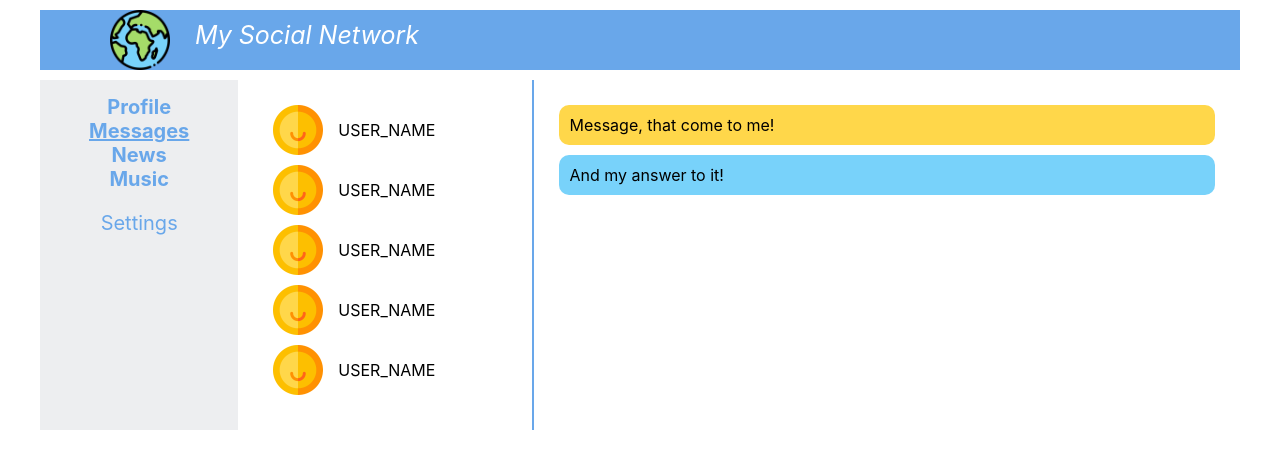
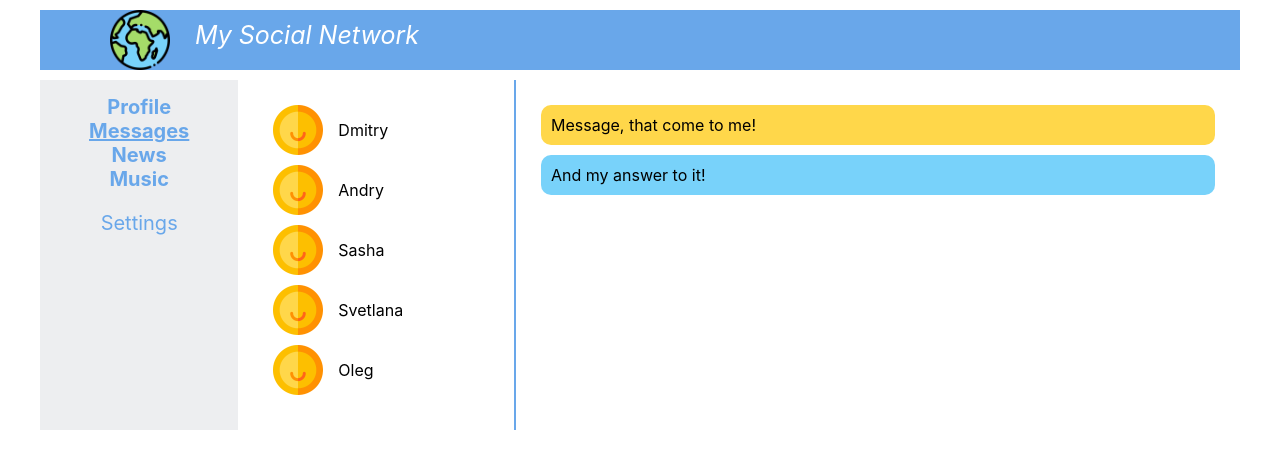
Before and after one commit to deftime/React-IT-K, a React (Create React App) app: page /dialogs in a window 1280 px wide. Shown: the top 468 px of the page. Built offline with nearby package versions, Linux system fonts and the light colour scheme.

Commit message:
Ls 21-22 nav to Dialogs+css

```diff
--- a/src/App.js
+++ b/src/App.js
@@ -13,6 +13,7 @@ function App(props) {
       <div className="wrapper">
         <Header />
         <Navbar />
+          <Route exact path='/' component={Profile} />
           <Route path='/profile' component={Profile} />
           <Route path='/dialogs' component={Dialogs} />
       </div>
--- a/src/components/Dialogs/dialogs.jsx
+++ b/src/components/Dialogs/dialogs.jsx
@@ -1,30 +1,41 @@
 import React from 'react';
 import cls from '../../css/dialogs.module.css';
 import ava from '../../images/smile.png';
+import {NavLink} from 'react-router-dom';
 
 function Dialogs() {
   return (
     <div className={cls.main}>
       <div className={cls.users}>
         <div className={cls.from}>
-          <img src={ava} alt="messFrom" width="50" />
-          <div><span>USER_NAME</span></div>
+          <NavLink to="/dialogs/1" activeClassName={cls.active}>
+            <img src={ava} alt="messFrom" width="50" />
+            <div><span>Dmitry</span></div>
+          </NavLink>
         </div>
         <div className={cls.from}>
-          <img src={ava} alt="messFrom" width="50" />
-          <div><span>USER_NAME</span></div>
+          <NavLink to="/dialogs/2" activeClassName={cls.active}>
+            <img src={ava} alt="messFrom" width="50" />
+            <div><span>Andry</span></div>
+          </NavLink>
         </div>
         <div className={cls.from}>
-          <img src={ava} alt="messFrom" width="50" />
-          <div><span>USER_NAME</span></div>
+          <NavLink to="/dialogs/3" activeClassName={cls.active}>
+            <img src={ava} alt="messFrom" width="50" />
+            <div><span>Sasha</span></div>
+          </NavLink>
         </div>
         <div className={cls.from}>
-          <img src={ava} alt="messFrom" width="50" />
-          <div><span>USER_NAME</span></div>
+         <NavLink to="/dialogs/4" activeClassName={cls.active}>
+            <img src={ava} alt="messFrom" width="50" />
+            <div><span>Svetlana</span></div>
+          </NavLink>
         </div>
         <div className={cls.from}>
-          <img src={ava} alt="messFrom" width="50" />
-          <div><span>USER_NAME</span></div>
+          <NavLink to="/dialogs/5" activeClassName={cls.active}>
+            <img src={ava} alt="messFrom" width="50" />
+            <div><span>Oleg</span></div>
+          </NavLink>
         </div>
       </div>
       <div className={cls.messages}>
--- a/src/css/dialogs.module.css
+++ b/src/css/dialogs.module.css
@@ -6,7 +6,7 @@
 .main .users {
   border-right: 2px solid #69a7ea;
   width: 25%;
-  padding: 25px;
+  padding: 25px 0 25px 25px;
 }
 
 .main .from {
@@ -23,6 +23,18 @@
 .main .from div span {
   line-height: 50px;
   margin-left: 15px;
+  color: black;
+}
+
+.main .from a {
+  display: inline-block;
+  width: 100%;
+  height: 100%;
+}
+
+.main .from a.active {
+  background-color: #69a7ea;
+  border-radius: 25px 0 0 25px;
 }
 
 .main .messages {
```
